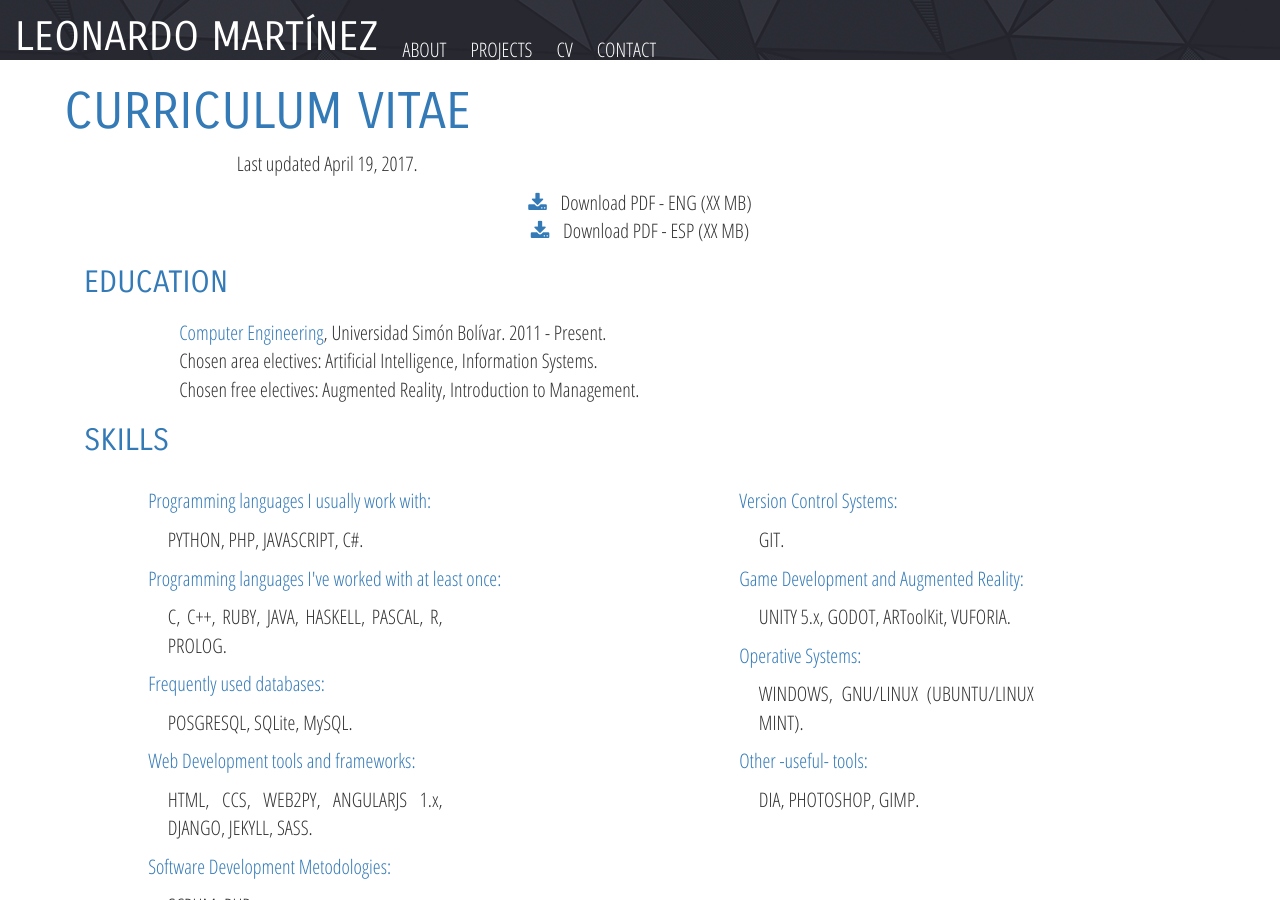
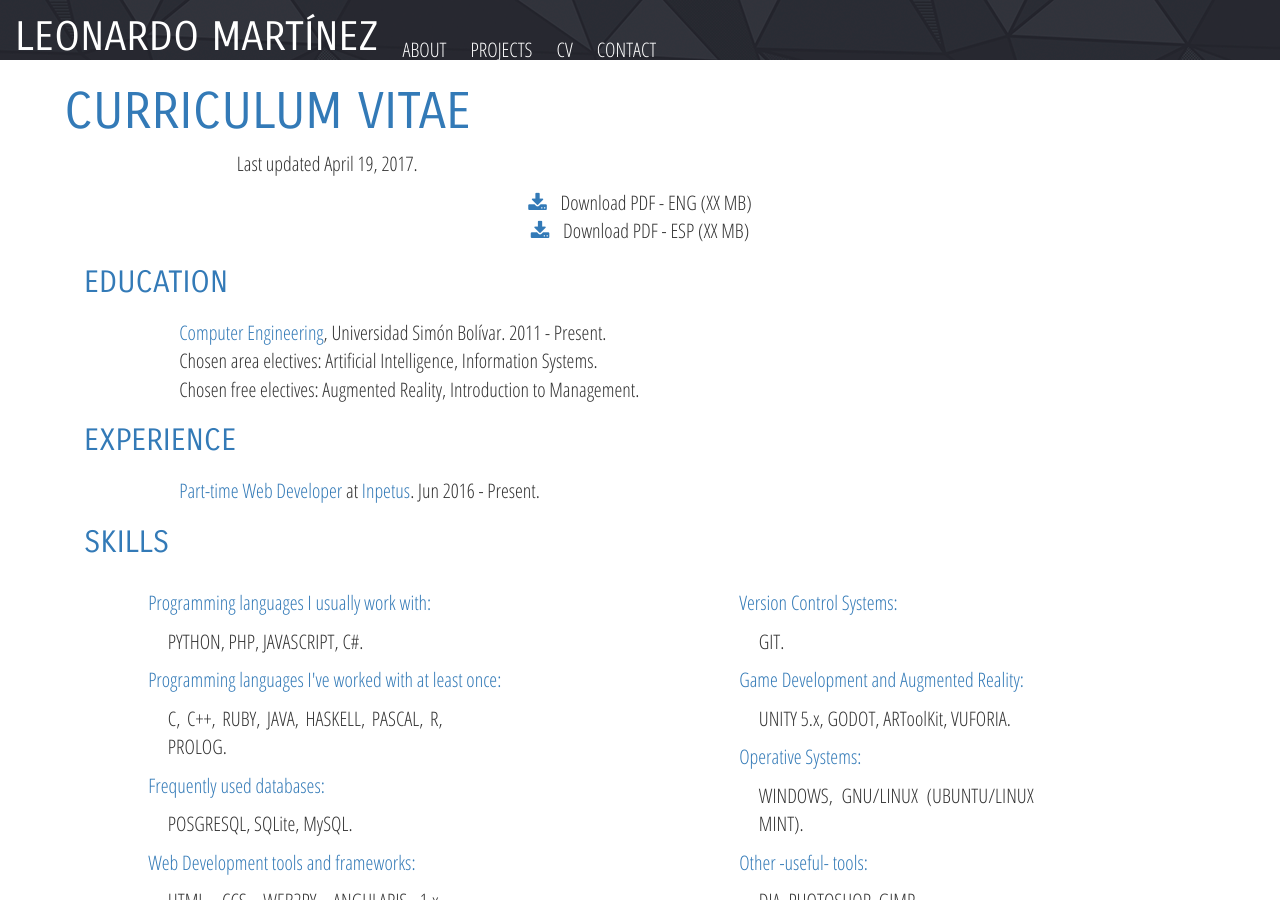
Before and after one commit to leotms/leotms.github.io, a Jekyll site: the page built from cv.html, in a window 1280 px wide and 900 px high. Built offline with Jekyll 4.4.1, drawn with Linux system fonts in a browser that asks for light colours.

Commit message:
cv update

```diff
--- a/cv.html
+++ b/cv.html
@@ -17,6 +17,10 @@ permalink: /cv/
     <span>Computer Engineering</span>, Universidad Simón Bolívar. 2011 - Present.<br>
     Chosen area electives: Artificial Intelligence, Information Systems. <br>
     Chosen free electives: Augmented Reality, Introduction to Management.
+  </div>
+<h2> EXPERIENCE </h2>
+  <div class="leotms-cv-box">
+    <span>Part-time Web Developer</span> at <a href="http://inpetus.com/">Inpetus</a>. Jun 2016 - Present.<br>
   </div>
 <h2> SKILLS </h2>
   <div class="row">
```
